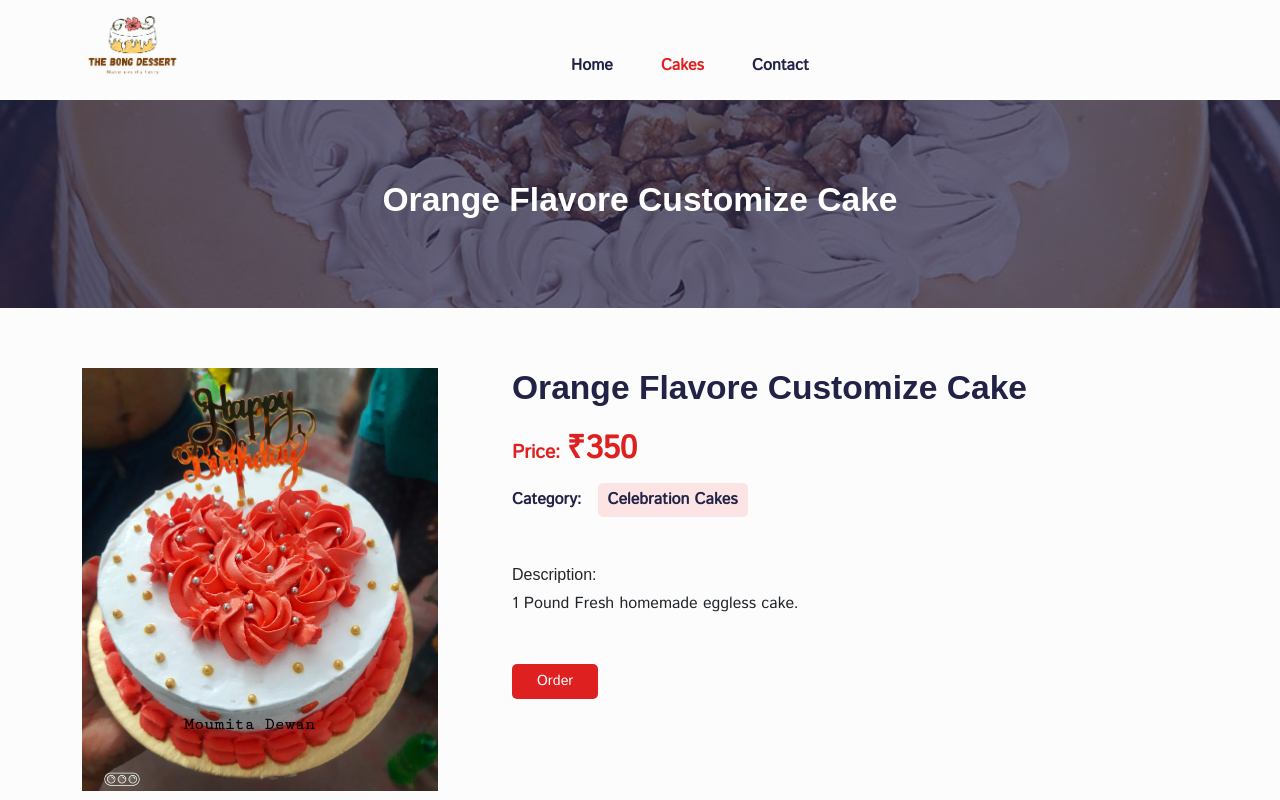
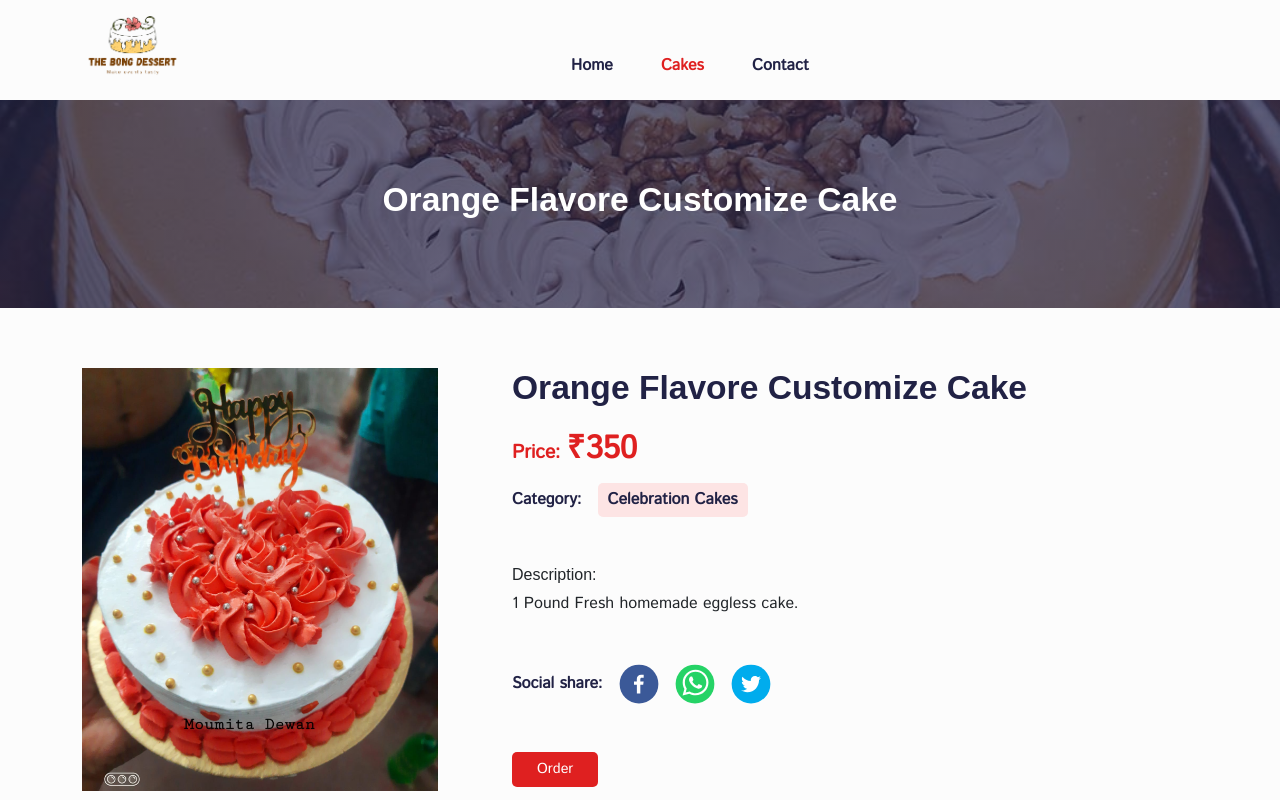
Before and after one commit to SumanDas3001/BongDessertFrontend, a React (Create React App) app: page /foods/01 in a window 1280 px wide. Shown: the top 800 px of the page. Built offline with nearby package versions, Linux system fonts and the light colour scheme; a web font is replaced by a local one.

Commit message:
add react share

```diff
--- a/package.json
+++ b/package.json
@@ -16,6 +16,7 @@
     "react-redux": "^7.2.6",
     "react-router-dom": "^6.2.1",
     "react-scripts": "4.0.3",
+    "react-share": "^4.4.1",
     "react-slick": "^0.29.0",
     "react-top-loading-bar": "^2.1.0",
     "reactstrap": "^9.0.1",
--- a/src/pages/FoodDetails.jsx
+++ b/src/pages/FoodDetails.jsx
@@ -5,6 +5,15 @@ import { useParams } from "react-router-dom";
 import Helmet from "../components/Helmet/Helmet";
 import CommonSection from "../components/UI/common-section/CommonSection";
 import { Container, Row, Col } from "reactstrap";
+
+import {
+  FacebookShareButton,
+  FacebookIcon,
+  WhatsappShareButton,
+  WhatsappIcon,
+  TwitterShareButton,
+  TwitterIcon,
+} from 'react-share';
 
 // import { useDispatch } from "react-redux";
 // import { cartActions } from "../store/shopping-cart/cartSlice";
@@ -27,6 +36,7 @@ const FoodDetails = () => {
 
   const relatedProduct = products.filter((item) => category === item.category);
 
+  const shareUrl = window.location.href;
   // const addItem = () => {
   //   dispatch(
   //     cartActions.addItem({
@@ -117,6 +127,32 @@ const FoodDetails = () => {
                 {/* <button onClick={addItem} className="addTOCart__btn">
                   Add to Cart
                 </button> */}
+
+                <p className="category mb-5">
+                  Social share:
+                  <FacebookShareButton
+                    url={shareUrl}
+                    quote={desc}
+                    hashtag={'#portfolio...'}
+                  >
+                    <FacebookIcon size={40} round={true} />
+                  </FacebookShareButton>
+
+                  <WhatsappShareButton
+                    url={shareUrl}
+                    quote={desc}
+                    hashtag={'#portfolio...'}
+                  >
+                    <WhatsappIcon size={40} round={true} />
+                  </WhatsappShareButton>
+                  <TwitterShareButton
+                    url={shareUrl}
+                    quote={desc}
+                    hashtag={'#portfolio...'}
+                  >
+                    <TwitterIcon size={40} round={true} />
+                  </TwitterShareButton>
+                </p>
 
                 <button onClick={() => handleClick('order')} className="addTOCart__btn">
                   Order
```
